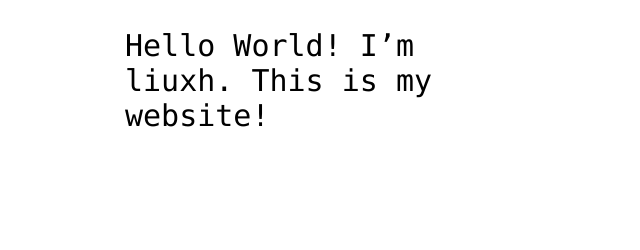
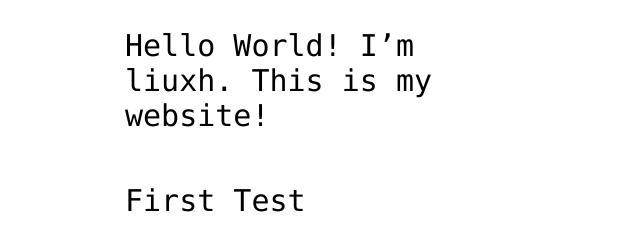
Before and after one commit to hbliuxuhui/testweb, a plain HTML site: page index.html in a window 1280 px wide. Shown: the part 360-610 px from the top of the page, without its empty margins (315-955 px from the left). Drawn offline with Linux system fonts and the light colour scheme.

Commit message:
First test

```diff
--- a/index.html
+++ b/index.html
@@ -13,6 +13,6 @@
 
 <!-- Change this code here by copy and pasting your template on line 15 -->
 <p>Hello World! I’m liuxh. This is my website!</p>
-
+<p>First Test</p>
 </body>
 </html>
```
